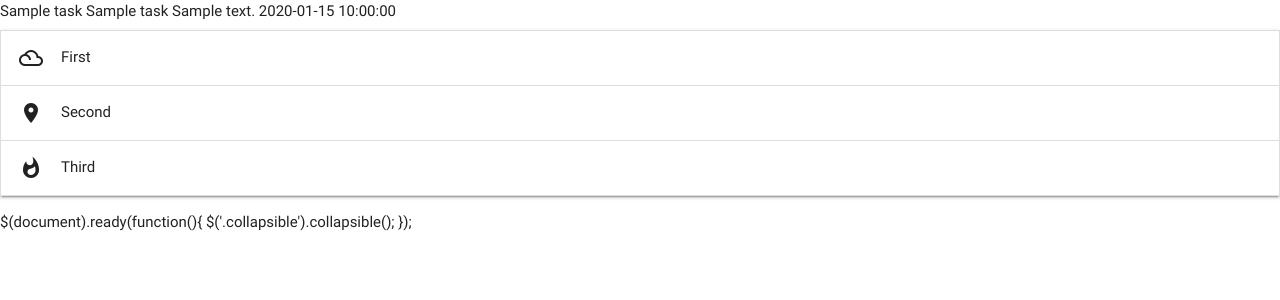
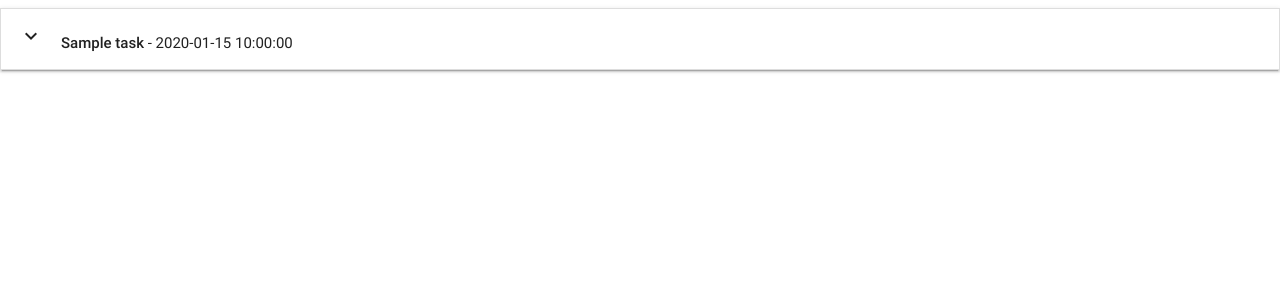
Before and after one commit to Bartie1982/task_manager, a Flask app: page / in a window 1280 px wide. Shown: the top 300 px of the page. Run offline with Flask 2, Linux system fonts and the light colour scheme; a database or web service that is not in the repository returns one stand-in record (values such as "Sample title"); some libraries are stand-ins or nearby versions.

Commit message:
next lesson

```diff
--- a/templates/base.html
+++ b/templates/base.html
@@ -7,14 +7,15 @@
 </head>
 
 <body>
-    {% block content %}
-    {% endblock %}
+    {% block content %} {% endblock %}
 
     <script src="https://cdnjs.cloudflare.com/ajax/libs/jquery/3.2.1/jquery.min.js"></script>
     <script src="https://cdnjs.cloudflare.com/ajax/libs/materialize/0.100.2/js/materialize.min.js"></script>
-     $(document).ready(function(){
-    $('.collapsible').collapsible();
-  });
+    <script type="text/javascript">
+        $(document).ready(function () {
+            $('.collapsible').collapsible();
+        });
+    </script>
 </body>
 
 </html>
--- a/templates/tasks.html
+++ b/templates/tasks.html
@@ -1,27 +1,20 @@
-{% extends'base.html'%}
+{% extends 'base.html' %}
 {% block content %}
+    <ul class="collapsible" data-collapsible="accordion">
+        {% for task in tasks %}
+        <li>
+            <div class="collapsible-header">
 
-        {% for task in tasks %}
-            {{task.task_name}}
-            {{task.category_name}}
-            {{task.task_description}}
-            {{task.is_urgent}}
-            {{task.due_date}}
+                <div class=" task_header col s9">
+                    <i class="material-icons">expand_more</i><strong>{{task.task_name}}</strong> - {{task.due_date}}
+                </div>
+            </div>
+            <div class="collapsible-body">
+                <span>
+                    {{task.task_description}}
+                </span>
+            </div>
+        </li>
         {% endfor %}
-
-<ul class="collapsible">
-    <li>
-      <div class="collapsible-header"><i class="material-icons">filter_drama</i>First</div>
-      <div class="collapsible-body"><span>Lorem ipsum dolor sit amet.</span></div>
-    </li>
-    <li>
-      <div class="collapsible-header"><i class="material-icons">place</i>Second</div>
-      <div class="collapsible-body"><span>Lorem ipsum dolor sit amet.</span></div>
-    </li>
-    <li>
-      <div class="collapsible-header"><i class="material-icons">whatshot</i>Third</div>
-      <div class="collapsible-body"><span>Lorem ipsum dolor sit amet.</span></div>
-    </li>
-</ul>
-
+    </ul>
 {% endblock %}
```
